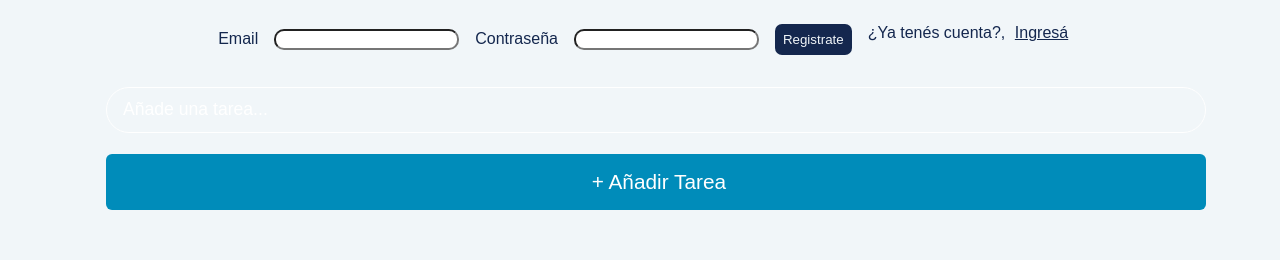
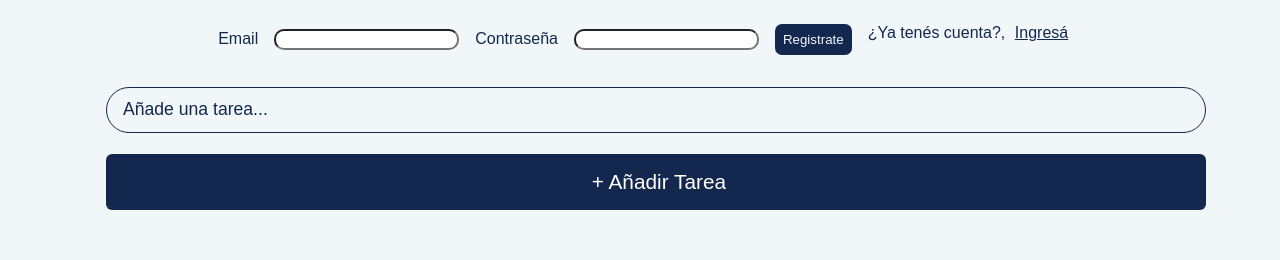
Before and after one commit to marcoluchi11/TodoList, a React (Create React App) app: page / in a window 1280 px wide. Shown: the top 260 px of the page. Built offline with nearby package versions, Linux system fonts and the light colour scheme; no server answers; a web font is replaced by a local one.

Commit message:
cambios en el disenio

```diff
--- a/src/components/AddTask.jsx
+++ b/src/components/AddTask.jsx
@@ -5,9 +5,9 @@ import fire from "./../firebaseConfig";
 import { nanoid } from "nanoid";
 import { TodoContext } from "./../context/TodoContext";
 const BotonSubmit = styled.input`
-  background-color: #008cba;
+  background-color: #14274e;
   &:hover {
-    background-color: #007399;
+    background-color: #394867;
   }
   font-size: 1.3rem;
   padding: 1rem;
@@ -22,16 +22,16 @@ const BotonSubmit = styled.input`
   width: 100%;
 `;
 const Input = styled.input`
-  color: #ffffff;
+  color: #14274e;
   background-color: transparent;
   border-radius: 24px;
-  border: 0.5px solid #ffffff;
+  border: 0.5px solid #14274e;
   height: 2.9rem;
   margin: 1rem;
   padding: 1rem;
   &::placeholder {
     font-size: 1.1rem;
-    color: #ffffff;
+    color: #14274e;
   }
 `;
 const AddTask = () => {
```
